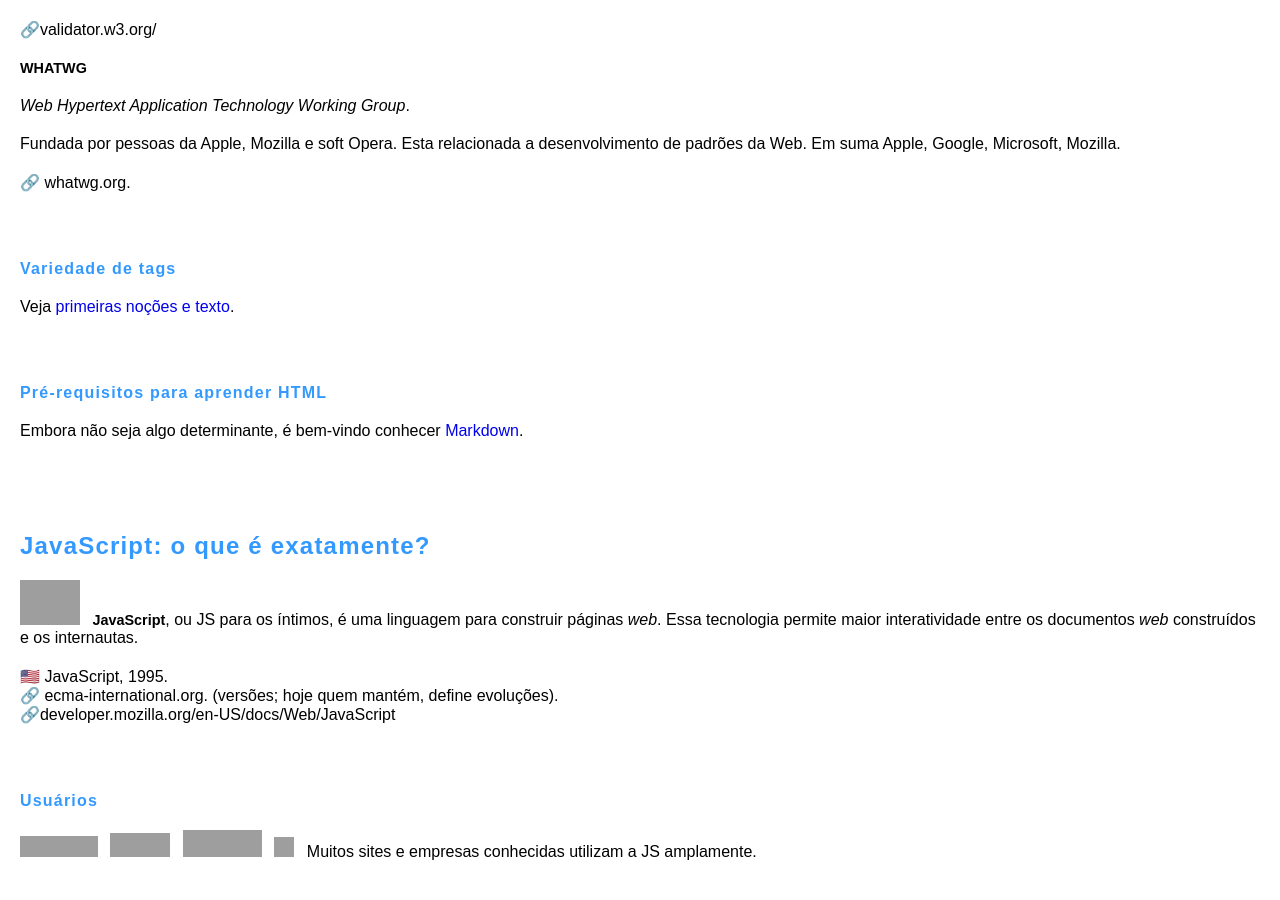
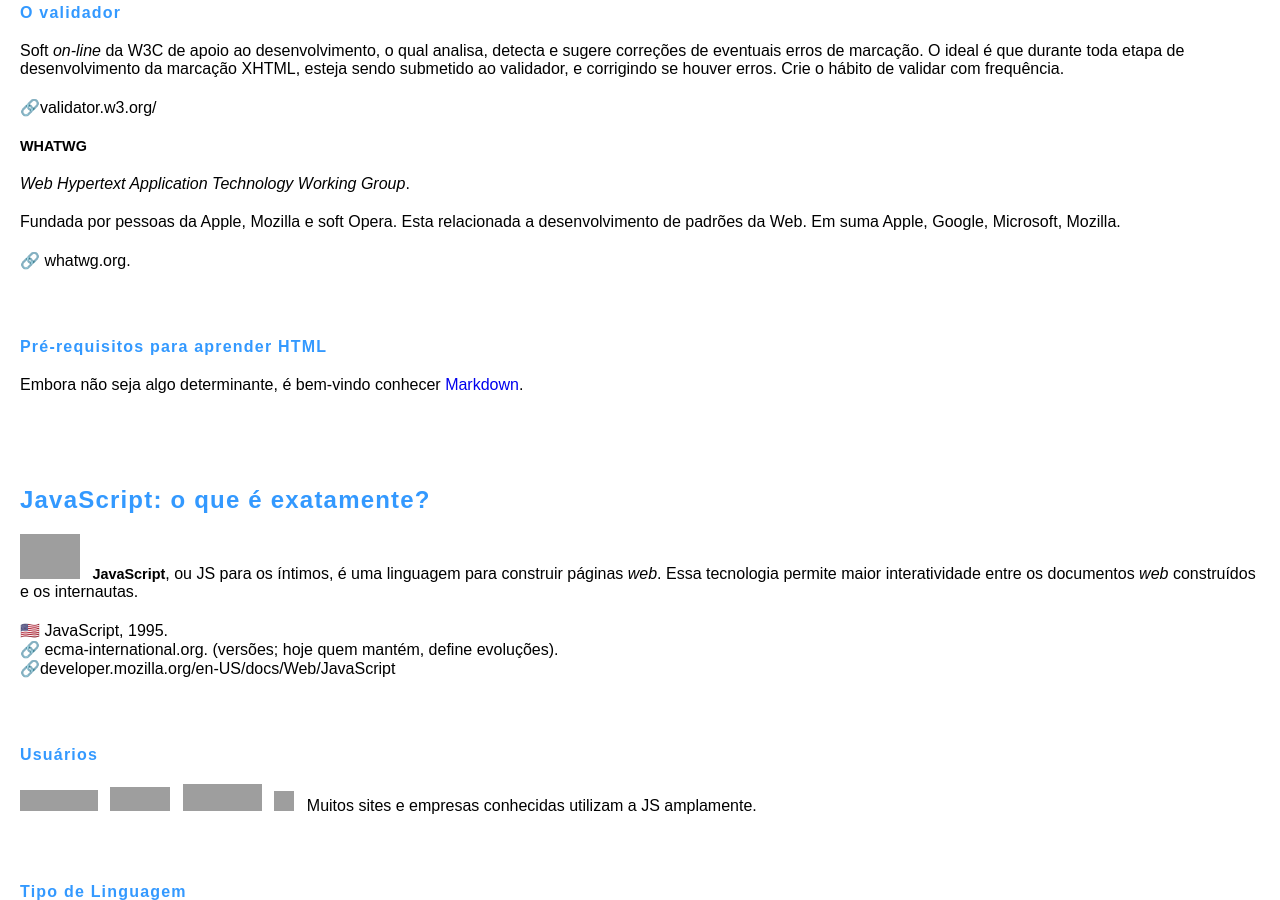
Before and after one commit to Joesynth/joesynth.github.io, a Jekyll site: the page built from _posts/2021-11-27-html-css-e-js.md, in a window 1280 px wide and 900 px high, scrolled down 2965 px, cut to the strip 0-900 px from the top of the window. Built offline with Jekyll 4.4.1, drawn with Linux system fonts in a browser that asks for light colours; grey boxes are pictures that could not be loaded.

Commit message:
Update 2021-11-27-html-css-e-js.md

```diff
--- a/_posts/2021-11-27-html-css-e-js.md
+++ b/_posts/2021-11-27-html-css-e-js.md
@@ -4,7 +4,7 @@
 
 <img src="https://i.pinimg.com/originals/13/55/42/1355424aa6c7b4e1567e752a69548abd.jpg" width="140" /> **HTML, CSS e JavaScript** são as três linguagens mais comuns para Web. Delas, a HTML é tão básica e essencial que ela, por si só, já seria o suficiente para construirmos um site. O trio pode trabalhar em conjunto, e na prática, é bem o que acontece.
 
-###### O que cada linguagem faz exatamente?
+#### O que cada linguagem faz exatamente?
 
 Note que cada uma tem um papel importante.
 
@@ -36,7 +36,7 @@
 </table>
 
 
-###### Comparando com o corpo humano
+#### Comparando com o corpo humano
 
 <img src="https://differbetween.com/storage/img/images_6/difference_between_html_and_css_and_javascript.png" width="310" />
 A HTML aquivale ao esqueleto, aos ossos com toda sua estrutura central.
@@ -45,17 +45,17 @@
 
 Brincando com esse trio de linguagens logo logo conhecerá ainda mais tecnologias, como softwares [CLI](/o-que-e-cli) ou mesmo [repositórios](/repositorio-o-que-e).
 
-### Aplicações
+## Aplicações
 
-###### Site
+#### Site
 
 <img src="https://joesynth.files.wordpress.com/2020/04/596a.png" alt="Estúdio 596 (±2006)" width="120" /> Por volta do ano 2000 criei o site <del>estudio596.com</del>, escrito inteiramente com HTML e CSS. Ele foi o pré-cursor do atual blog [JoeSynth](/joesynth.wordpress).
 
-###### Software
+#### Software
 
 <img src="https://upload.wikimedia.org/wikipedia/commons/thumb/a/a0/Firefox_logo%2C_2019.svg/62px-Firefox_logo%2C_2019.svg.png" width="44" /> 🇺🇸  <strong>Firefox</strong>. Atualmente a JS vai bem além de lidar com a web e é possível construirmos apllicativos. O Firefox é um caso de software que usa JavaScript (bem como HTML,CSS e outras linguagens).
 
-###### Jogos e outras aplicações
+#### Jogos e outras aplicações
 
 <img src="https://user-images.githubusercontent.com/20995835/33467021-cc041d9c-d638-11e7-9697-ee8c6706d89b.png" width="120" /> Outra aplicação é fazer jogos, ou mesmo criar uma animação,fazer um 'robô" falar. Veja o caso dessa "simpática aula" sobre o <a href="https://www.youtube.com/watch?v=-VN6phOf4hY">Editor Bluefish</a>, ministrada por um robozinho!
 
@@ -68,29 +68,30 @@
 <em>HyperText Markup Language</em>.
 Linguagem de Marcação de Hipertexto.
 
-###### O Que É HTML?
+#### O Que É HTML?
 <img src="https://upload.wikimedia.org/wikipedia/commons/thumb/6/61/HTML5_logo_and_wordmark.svg/120px-HTML5_logo_and_wordmark.svg.png" width="60" /> HTML é uma linguagem (do tipo interpretada) que serve para marcar textos. Ou seja, é uma linguagem de marcação (e assim criando aquele 'esqueleto' da aplicação)..
 
-###### Interpretador
+#### Interpretador
 HTML é uma linguagem do tipo interpretada. O Firefox, o software navegador (browser), é que faz esse trabalho de interpretar o código HTML, exibindo ao usuário.
 
-###### HTML: softwares para escrevermos
+#### HTML: softwares para escrevermos
 
 <img src="https://upload.wikimedia.org/wikipedia/commons/thumb/9/9f/Vimlogo.svg/800px-Vimlogo.svg.png" alt="Editor de texto Vim" width="40" /> <img src="https://upload.wikimedia.org/wikipedia/commons/thumb/8/8a/Gnu-nano.svg/64px-Gnu-nano.svg.png" width="40" /> <img src="https://walde.co/wp-content/uploads/2016/09/nodejs_logo.png" width="40" /> <img src="https://upload.wikimedia.org/wikipedia/commons/thumb/b/b9/Bluefish-icon.svg/64px-Bluefish-icon.svg.png" width="40" /> <img src="https://upload.wikimedia.org/wikipedia/commons/thumb/a/a0/Firefox_logo%2C_2019.svg/62px-Firefox_logo%2C_2019.svg.png" width="40" /> <img src="https://upload.wikimedia.org/wikipedia/commons/thumb/9/98/WordPress_blue_logo.svg/1024px-WordPress_blue_logo.svg.png" width="40" /> <img src="https://upload.wikimedia.org/wikipedia/commons/thumb/f/fd/Microsoft_Office_Word_%282019%E2%80%93present%29.svg/69px-Microsoft_Office_Word_%282019%E2%80%93present%29.svg.png" width="40" /> Vários softwares podem lidar com a HTML para escrevermos nossos códigos, até mesmo o mais simples editor de texto. Mas, é claro, o melhor e você praticar em um mais famoso entre os programadores, como o [Nano](/nano-editor-de-codigos).
 
-###### Extensão
+#### Extensão
 
 Os arquivos usam extensão <em>.html</em>.
 
-###### Exemplo de código
+#### Exemplo de código
 
 
     < button > Clique < / button >
 
 
-<h6>Web Standards</h6>
+#### Web Standards
 Entende-se como <em>Normas para Web </em> e visa uma padronização e a criação de uma <em>Web Universal</em>. Estas recomendações ou normas são produzidas pela <a href="https://joesynth.wordpress.com/2021/10/31/internet-tem-dono/">W3C</a>.
-<h6>O validador</h6>
+
+#### O validador
 Soft <em>on-line</em> da W3C de apoio ao desenvolvimento, o qual analisa, detecta e sugere correções de eventuais erros de marcação. O ideal é que durante toda etapa de desenvolvimento da marcação XHTML, esteja sendo submetido ao validador, e corrigindo se houver erros. Crie o hábito de validar com frequência.
 
 🔗️validator.w3.org/
@@ -102,9 +103,8 @@
 Fundada por pessoas da Apple, Mozilla e soft Opera. Esta relacionada a desenvolvimento de padrões da Web. Em suma Apple, Google, Microsoft, Mozilla.
 
 🔗️ whatwg.org.
-<h6>Variedade de tags</h6>
-Veja <a href="https://joesynth.wordpress.com/2021/04/13/primeiras-nocoes-e-texto/">primeiras noções e texto</a>.
-<h6>Pré-requisitos para aprender HTML</h6>
+
+#### Pré-requisitos para aprender HTML
 Embora não seja algo determinante, é bem-vindo conhecer <a href="https://joesynth.wordpress.com/2021/11/27/tutorial-de-markdown/">Markdown</a>.
 
 ## JavaScript: o que é exatamente?
@@ -116,10 +116,10 @@
 🔗️developer.mozilla.org/en-US/docs/Web/JavaScript
 
 
-<h6>Usuários</h6>
+#### Usuários
 <img src="https://upload.wikimedia.org/wikipedia/commons/thumb/6/66/Netscape_logo.svg/220px-Netscape_logo.svg.png" width="78" height="21" /> <img src="https://upload.wikimedia.org/wikipedia/commons/thumb/b/b6/AOL_logo.svg/220px-AOL_logo.svg.png" width="60" height="24" /> <img src="https://upload.wikimedia.org/wikipedia/commons/thumb/2/2f/Google_2015_logo.svg/220px-Google_2015_logo.svg.png" width="79" height="27" /> <img src="https://upload.wikimedia.org/wikipedia/commons/thumb/b/b8/2021_Facebook_icon.svg/150px-2021_Facebook_icon.svg.png" width="20" height="20" /> Muitos sites e empresas conhecidas utilizam a JS amplamente.
 
-###### Tipo de Linguagem
+#### Tipo de Linguagem
 
 Interpretada e orientada a objetos.
 Lembrando, interpretada significa que a linguagem é <em>client-side</em>; ou seja, é executada no lado do cliente, portanto no computador do próprio usuário, precisamente no <a href="https://joesynth.wordpress.com/2021/11/28/navegadores-para-internet/">navegador</a> (<em>browser</em>).
@@ -128,38 +128,39 @@
 
 <img src="https://upload.wikimedia.org/wikipedia/en/thumb/2/2a/Notepad.png/64px-Notepad.png" width="40" /> Pode ser um Editor de Texto simples, IDE, console do <em>browser</em> (Firefox, por exemplo) ou em um ambiente chamado Node.js.
 
-###### O navegador (browser)
+#### O navegador (browser)
 <img src="https://upload.wikimedia.org/wikipedia/commons/thumb/a/a0/Firefox_logo%2C_2019.svg/62px-Firefox_logo%2C_2019.svg.png" width="40" />
 A função do navegador é interpretar o JavaScript, ou seja, não precisa compilar. Oferecer ao JavaScript referências aos elementos presentes no <em>browser</em>. Se na página há uma imagem, é preciso que o JavaScript consiga acessá-la. Ele só consegue fazer isso com o auxílio do <em>browser</em>.
 
-<h6>Aplicação</h6>
+#### Aplicação
 Na verdade, atualmente, a JS vai bem além de lidar com a web e é possível construirmos apllicativos.
 
 Podemos, por exemplo, criar uma animação ou fazer um robô falar. Veja o caso dessa simpática "aula" sobre o Editor Bluefish, ministrada por um robozinho!
-<h6>Softs escritos em JS</h6>
+
+#### Softs escritos em JS
 <img src="https://upload.wikimedia.org/wikipedia/commons/thumb/d/d9/Node.js_logo.svg/220px-Node.js_logo.svg.png" width="59" height="36" />🇺🇸 <a href="https://joesynth.wordpress.com/2021/11/27/o-que-e-node-js/">Node.js</a>.
 Além de JavaScript utiliza linguagens C e C++.
 
 <img src="https://upload.wikimedia.org/wikipedia/commons/thumb/a/a0/Firefox_logo%2C_2019.svg/62px-Firefox_logo%2C_2019.svg.png" width="40" height="41" />🇺🇸  <strong>Firefox</strong>.
 Usa JavaScript (e HTML, CSS) para UI, enquanto outras até mesmo <a href="https://joesynth.wordpress.com/2021/12/27/linguagens-resumo/">Assembly</a>.
 
-###### Pré-requisitos para aprender JS
+#### Pré-requisitos para aprender JS
 
 É essencial conhecer HTML, e mesmo CSS é bem-vindo. Lembrando que HTML e CSS são a base da internet.
 
 ## Um pouco de história
 
-### JS
+## JS
 <img src="https://upload.wikimedia.org/wikipedia/commons/thumb/d/d1/Brendan_Eich_Mozilla_Foundation_official_photo.jpg/220px-Brendan_Eich_Mozilla_Foundation_official_photo.jpg" width="100" /> 🇺🇸 Brendan Eich.
 Programador, ele tem seu nome associado à linguagem JavaScript, ao <span class="Y2IQFc" lang="pt">SpiderMonkey (JavaScript engine); </span>bem como a Netscape e a Mozilla (navegador <a href="https://joesynth.wordpress.com/2021/11/28/software-livre/">Firefox</a>).
 
-### HTML
+## HTML
 <img src="https://upload.wikimedia.org/wikipedia/commons/thumb/f/f8/Tim_Berners-Lee.jpg/220px-Tim_Berners-Lee.jpg" width="120" /> 🇬🇧 Tim Berners Lee, nos anos 90, foi o desenvolvedor da linguagem HTML.
 Em 1990 Tim B. Lee criou o protótipo de um navegador para rodar em computador NeXT. O navegador foi chamado WorldWideWeb e depois Nexus, para não confundir com a World Wide Web. Ele usou HTML e HTTP já nesta época.
 
 Tim B. Lee fez a primeira comunicação bem sucedida entre cliente <em>http</em> (ou seja, o navegador) e o servidor, através da internet.
 
-###### 🇺🇲️ W3C
+#### 🇺🇲️ W3C
 Tim B. Lee também fundou o W3C, que visa manter padrões e o desenvolvimento da web.
 
 🔗️www. w3.org
@@ -171,14 +172,14 @@
     https://youtu.be/YoDJsSII2Ug [bela história e introdução]
 
 
-<h6>Versões</h6>
+#### Versões
 
     HTML5 [2014].</li>
     XHTML [2000] (que é baseada em <a href="https://joesynth.wordpress.com/2021/12/27/linguagens-resumo/">XML</a>).</li>
     HTML4 [99].</li>
 
 
-<h6>HTML - XML - XHTML: as diferenças</h6>
+#### HTML - XML - XHTML: as diferenças
 <strong>XML</strong> Linguagem de marcação e que foi a base para o XHTML.
 
 <strong>XHTML</strong> Não admite erros na marcação. Assim, o documento deve ser bem formado e aninhado.
```
